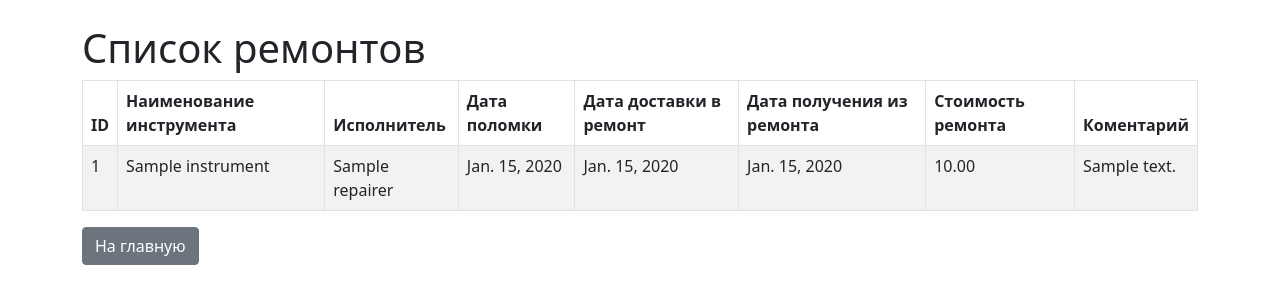
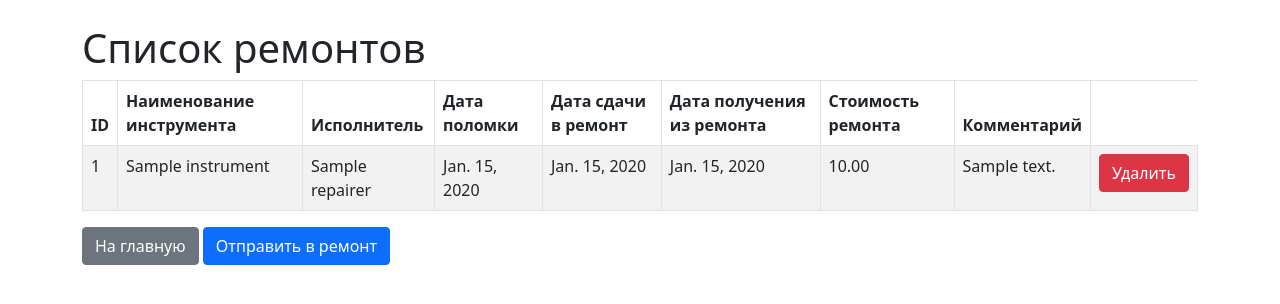
Before and after one commit to botnbot/instrument_control, a Django app: template core/templates/core/repairs/repair_list.html in a window 1280 px wide. Shown: the part 58-362 px from the top of the page. Run offline with Django 5.2, Linux system fonts and the light colour scheme; the template is opened without the code that fills it: values that come from a table or form of the project are taken from there, others are empty; tables that the repository leaves empty hold one stand-in row (values such as "Sample post"); some libraries are stand-ins or nearby versions.

Commit message:
Исполнитель&Наименование инструмента  made clickable Удалить button added Отправить в ремонт button removed

```diff
--- a/core/templates/core/repairs/repair_list.html
+++ b/core/templates/core/repairs/repair_list.html
@@ -6,30 +6,35 @@
 
 <h1>Список ремонтов</h1>
 {% if repairs %}
-<table class="table table-striped table table-bordered">
+<table class="table table-striped table-bordered">
     <thead>
     <tr>
         <th scope="col">ID</th>
         <th scope="col">Наименование инструмента</th>
         <th scope="col">Исполнитель</th>
         <th scope="col">Дата поломки</th>
-        <th scope="col">Дата доставки в ремонт</th>
+        <th scope="col">Дата сдачи в ремонт</th>
         <th scope="col">Дата получения из ремонта</th>
         <th scope="col">Стоимость ремонта</th>
-        <th scope="col">Коментарий</th>
+        <th scope="col">Комментарий</th>
     </tr>
     </thead>
     <tbody>
     {% for repair in repairs %}
     <tr>
         <td>{{ repair.id }}</td>
-        <td>{{ repair.instrument }}</td>
-        <td>{{ repair.repairer }}</td>
+        <td><a href="{% url 'core:instrument_detail' repair.instrument.pk %}" class="info-table-link">{{ repair.instrument }}</a></td>
+        <td><a href="{% url 'core:repairer_detail' repair.repairer.pk %}" class="info-table-link">{{ repair.repairer }}</a></td>
         <td>{{ repair.failure_date }}</td>
         <td>{{ repair.date_of_delivery_for_repair }}</td>
         <td>{{ repair.date_of_receipt_from_repair }}</td>
         <td> {{ repair.repair_cost }}</td>
         <td> {{ repair.comment }}</td>
+        <td>
+            <a href="{% url 'core:repair_delete' repair.pk %}" class="btn btn-danger">
+                Удалить
+            </a>
+        </td>
     </tr>
     {% endfor %}
     </tbody>
@@ -39,4 +44,5 @@
 {% endif %}
 
 <a href="{% url 'core:instrument_list' %}" class="btn btn-secondary">На главную</a>
+<a href="{% url 'core:repair_create' %}" class="btn btn-primary">Отправить в ремонт</a>
 {% endblock %}
```
